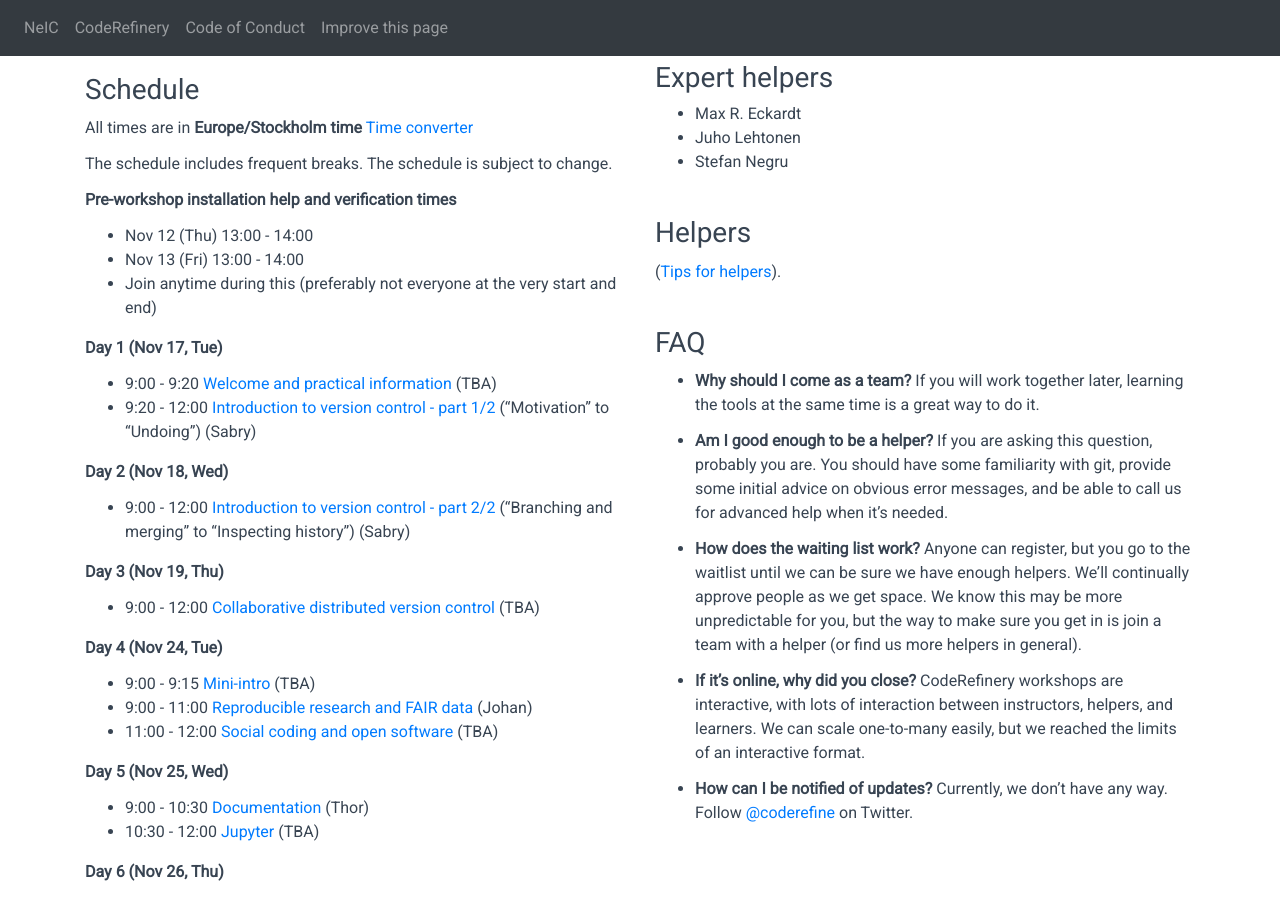
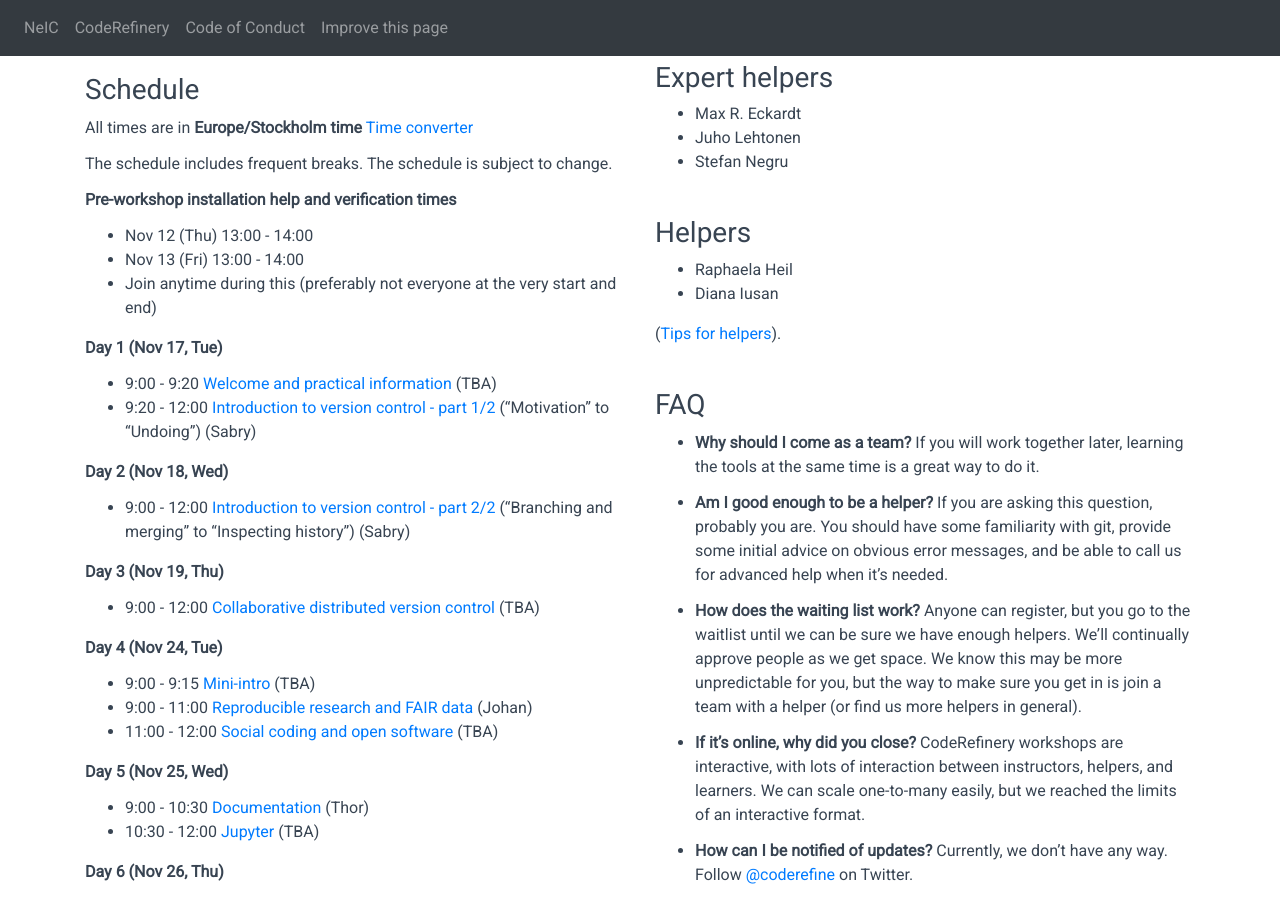
Before and after one commit to coderefinery/2020-11-17-online, a Jekyll site: the page built from index.md, in a window 1280 px wide and 900 px high, scrolled down 1757 px. Built offline with Jekyll 4.4.1, drawn with Linux system fonts in a browser that asks for light colours; comment, search, counter and statistics services are not loaded.

Commit message:
Added Raphaela and Diana

```diff
--- a/right_column.md
+++ b/right_column.md
@@ -72,6 +72,9 @@ Python.
 
 ### Helpers
 
+- Raphaela Heil
+- Diana Iusan
+
 ([Tips for
 helpers](https://coderefinery.github.io/manuals/helping-and-teaching/)).
 
```
